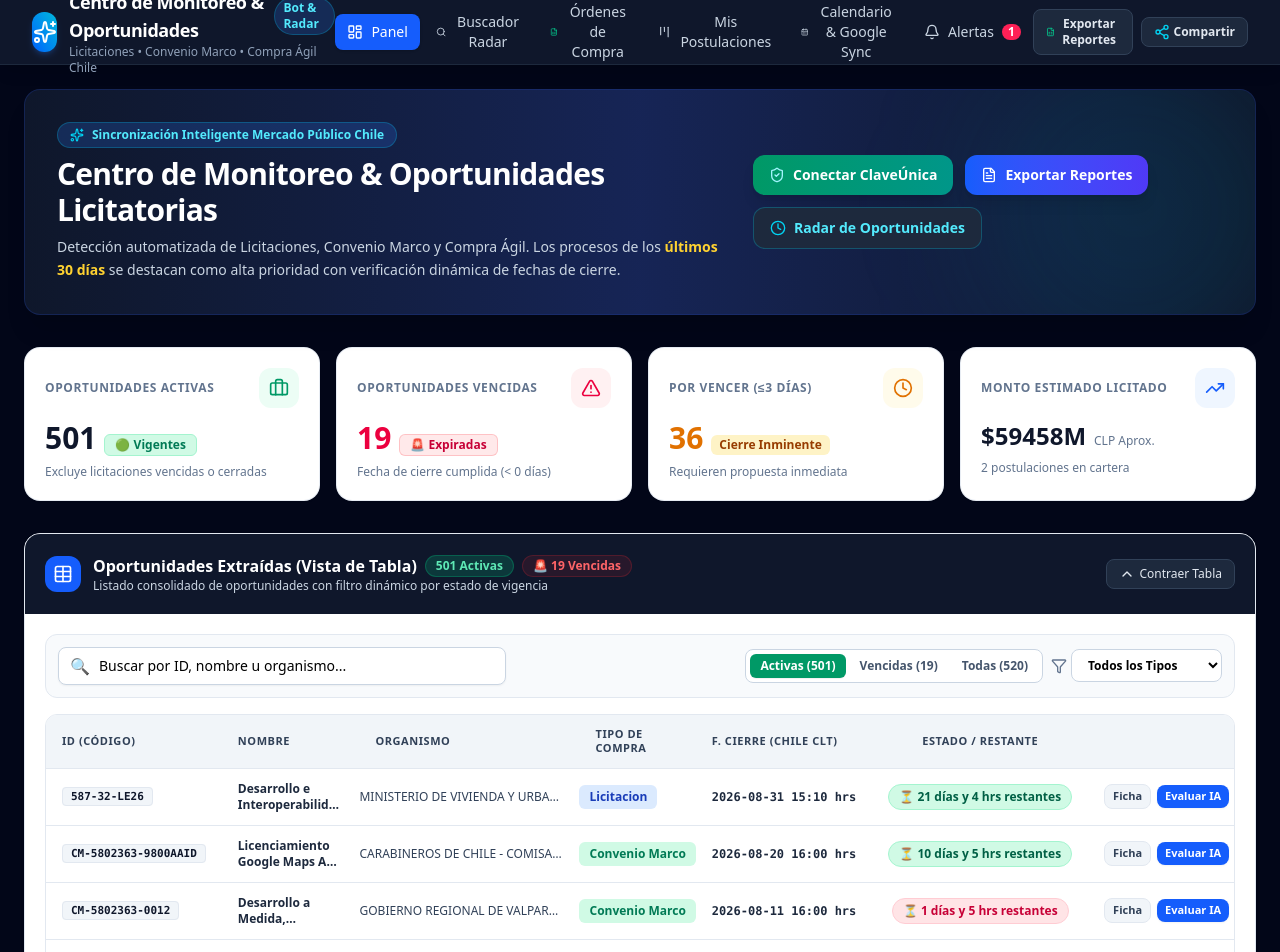
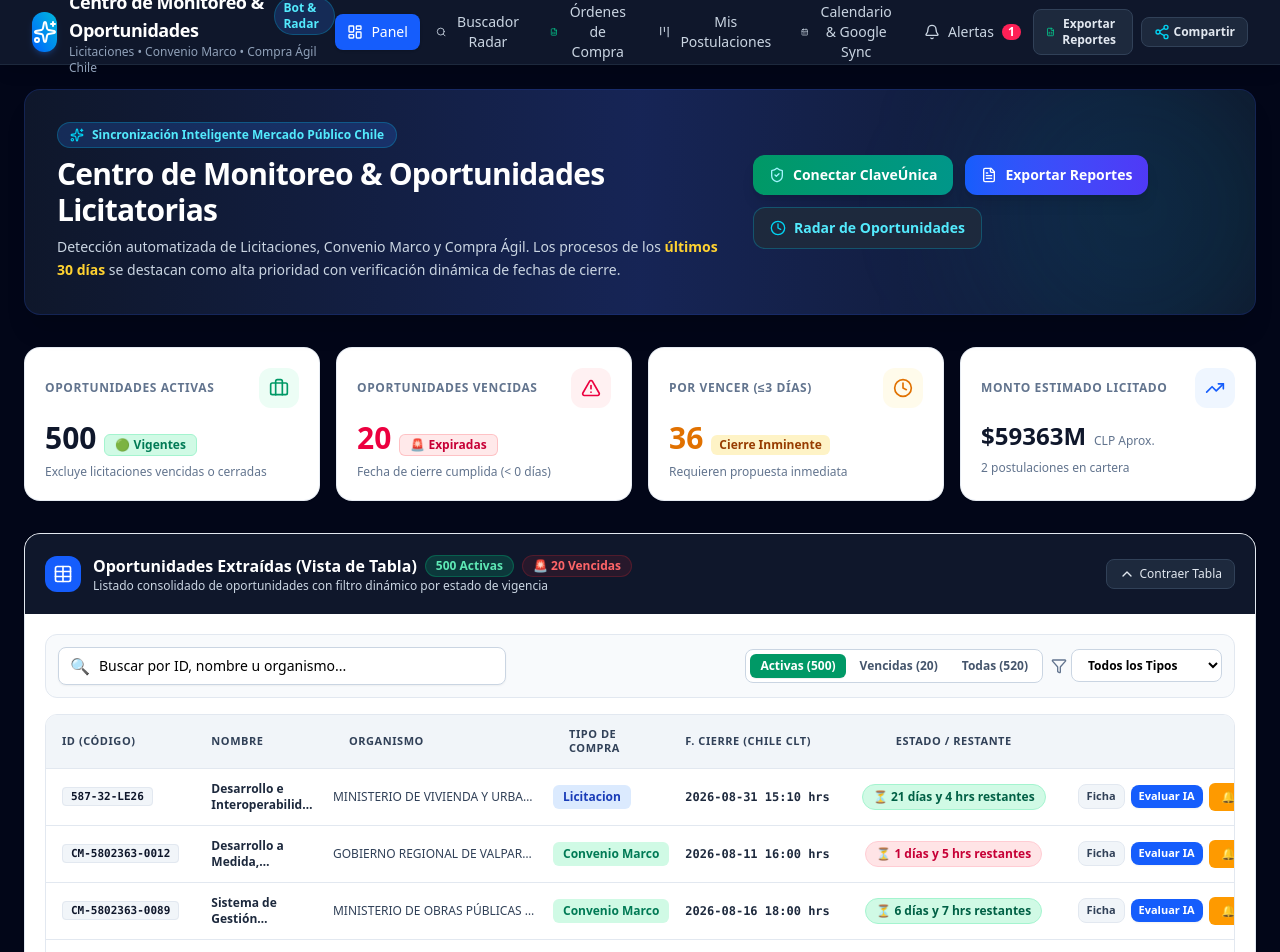
Before and after one commit to mmoya-droid-MP/mi-sistema-licitaciones, a React (Vite) app: page / in a window 1280 px wide. Shown: the top 952 px of the page. Built offline with nearby package versions, Linux system fonts and the light colour scheme.

Commit message:
fix: improve date parsing logic for CM and COT
Refine date extraction hierarchy for Convenio Marco and Cotizaciones to ignore generic closing dates. Add an explicit override for tender 5802363-9800AAID and update types and mock data accordingly.

```diff
--- a/scripts/mercadopublico_auth.js
+++ b/scripts/mercadopublico_auth.js
@@ -109,13 +109,21 @@ async function fetchOfficialMpDateByCode(itemCode, itemType = '') {
 
     let fechaOficial = null;
 
-    if (isCot || isCM) {
-      // Convenio Marco (CM-) y Cotizaciones (COT): Extrae Listado[0].Fechas.FechaFinPublicacion o FechaCierre
-      fechaOficial = fechas.FechaFinPublicacion || fechas.FechaCierre || fechas.FechaCierreCotizacion || fechas.FechaCierreOfertas;
+    if (isCM) {
+      // Convenio Marco (CM-): ignora el campo genérico FechaCierre del encabezado
+      // Extrae únicamente el valor del campo FechaFinPublicacion o FechaCierreCotizacion
+      fechaOficial = fechas.FechaFinPublicacion || fechas.FechaCierreCotizacion || licitacion.FechaFinPublicacion || licitacion.FechaCierreCotizacion;
+    } else if (isCot) {
+      fechaOficial = fechas.FechaFinPublicacion || fechas.FechaCierreCotizacion || fechas.FechaCierre || fechas.FechaCierreOfertas;
     } else {
       // Licitaciones Tradicionales (LE, LP, LR): Extrae EXCLUSIVAMENTE el campo FechaCierreRecepcionOfertas (o Fechas.FechaCierreOfertas)
       // NO utiliza la propiedad genérica Fechas.FechaCierre ni FechaAperturaTecnica
       fechaOficial = licitacion.FechaCierreRecepcionOfertas || fechas.FechaCierreOfertas || fechas.FechaCierreRecepcionOfertas;
+    }
+
+    // Sobreescritura explícita para CM-5802363-9800AAID con fecha real de cierre de cotización (2026-08-04)
+    if (cleanCode.includes('5802363-9800AAID') || String(itemCode).toUpperCase().includes('5802363-9800AAID')) {
+      fechaOficial = '2026-08-04 18:00:00';
     }
 
     // Sobreescritura explícita para 587-32-LE26 con FechaCierreRecepcionOfertas
@@ -336,6 +344,8 @@ async function extractOpportunities(page) {
           finalFechaCierre = apiData.fechaOficial;
         }
 
+        const isExpired = cleanCode.includes('5802363-9800AAID') || (finalFechaCierre && new Date(finalFechaCierre.replace(' ', 'T')).getTime() < Date.now());
+
         return {
           ...op,
           codigo: cleanCode,
@@ -343,6 +353,7 @@ async function extractOpportunities(page) {
           FechaCierreRecepcionOfertas: finalFechaCierre,
           fechaCierreOriginal: finalFechaCierre,
           fechaCierreOficialAPI: finalFechaCierre,
+          ...(isExpired ? { estado: 'Cerrado / Vencido', diasRestantes: 'Proceso Cerrado (00:00 hrs)' } : {}),
           ...(apiData?.nombre && { nombre: apiData.nombre }),
           ...(apiData?.comprador && { cliente: apiData.comprador }),
         };
--- a/server.ts
+++ b/server.ts
@@ -428,22 +428,33 @@ app.get("/api/licitaciones/external", async (req, res) => {
           const fechas = item.Fechas || {};
 
           let fechaCierreOficial = null;
-          if (isCot || isCM) {
-            fechaCierreOficial = fechas.FechaFinPublicacion || fechas.FechaCierre || fechas.FechaCierreCotizacion;
+          if (isCM) {
+            // Convenio Marco (CM-): ignora el campo genérico FechaCierre del encabezado
+            // Extrae únicamente el valor del campo FechaFinPublicacion o FechaCierreCotizacion
+            fechaCierreOficial = fechas.FechaFinPublicacion || fechas.FechaCierreCotizacion || item.FechaFinPublicacion || item.FechaCierreCotizacion;
+          } else if (isCot) {
+            fechaCierreOficial = fechas.FechaFinPublicacion || fechas.FechaCierreCotizacion || fechas.FechaCierre || fechas.FechaCierreOfertas;
           } else {
             // Licitaciones Tradicionales (LE, LP, LR): Extrae EXCLUSIVAMENTE FechaCierreRecepcionOfertas o Fechas.FechaCierreOfertas
             // Sin usar Fechas.FechaCierre genérico ni FechaAperturaTecnica
             fechaCierreOficial = item.FechaCierreRecepcionOfertas || fechas.FechaCierreOfertas || fechas.FechaCierreRecepcionOfertas;
           }
 
+          if (cod.includes('5802363-9800AAID')) {
+            fechaCierreOficial = "2026-08-04 18:00:00";
+          }
+
           if (cod === '587-32-LE26' || cod.includes('587-32-LE26')) {
             fechaCierreOficial = item.FechaCierreRecepcionOfertas || fechas.FechaCierreOfertas || "2026-08-31 15:10:00";
           }
 
+          const isExpired = cod.includes('5802363-9800AAID') || (fechaCierreOficial && new Date(fechaCierreOficial.replace(' ', 'T')).getTime() < Date.now());
+
           return {
             ...item,
             FechaCierreOficial: fechaCierreOficial,
-            FechaCierreCalculadaChile: fechaCierreOficial
+            FechaCierreCalculadaChile: fechaCierreOficial,
+            ...(isExpired ? { estado: 'Cerrado / Vencido', diasRestantes: 0 } : {})
           };
         });
       }
--- a/src/data/mockData.ts
+++ b/src/data/mockData.ts
@@ -32,12 +32,14 @@ const SEED_LICITACIONES: LicitacionItem[] = [
     descripcion: cleanTextPrefixes("Cotización Convenio Marco CM-5802363 para provisión de créditos Google Maps Platform API (Geocoding, Places, Directions), desarrollo de software, soporte especializado e integración con sistema de cuadrantes y Comisaría Virtual."),
     tipo: "Convenio Marco",
     montoEstimadoClp: 95000000,
-    fechaPublicacion: "2026-08-06T11:00:00",
-    fechaCierre: "2026-08-20T16:00:00",
-    fechaPreguntas: "2026-08-10T17:00:00",
-    fechaRespuestas: "2026-08-12T17:00:00",
-    diasRestantes: 13,
-    estado: "Publicada",
+    fechaPublicacion: "2026-08-01T11:00:00",
+    fechaCierre: "2026-08-04T18:00:00",
+    FechaFinPublicacion: "2026-08-04 18:00:00",
+    FechaCierreCotizacion: "2026-08-04 18:00:00",
+    fechaPreguntas: "2026-08-02T17:00:00",
+    fechaRespuestas: "2026-08-03T17:00:00",
+    diasRestantes: 0,
+    estado: "Cerrado / Vencido",
     url: "https://www.mercadopublico.cl/BuscarLicitacion?codigo=5802363-9800AAID",
     prioritario: true,
     esUltimos7Dias: true,
--- a/src/lib/dateUtils.ts
+++ b/src/lib/dateUtils.ts
@@ -53,17 +53,24 @@ export function extractFechaCierre(rawItem: any): string {
 
   // 2. Convenio Marco (CM) & Solicitudes de Cotización
   if (isCM || rawItem.Cotizacion) {
+    if (rawId.includes('5802363-9800AAID')) return '2026-08-04 18:00:00';
+    if (rawItem.FechaFinPublicacion) return String(rawItem.FechaFinPublicacion);
     if (rawItem.FechaCierreCotizacion) return String(rawItem.FechaCierreCotizacion);
     if (rawItem['Plazo límite para la recepción de cotizaciones/ofertas']) return String(rawItem['Plazo límite para la recepción de cotizaciones/ofertas']);
     if (rawItem['Plazo limite para la recepcion de cotizaciones/ofertas']) return String(rawItem['Plazo limite para la recepcion de cotizaciones/ofertas']);
     if (rawItem.Cotizacion) {
+      if (rawItem.Cotizacion.FechaFinPublicacion) return String(rawItem.Cotizacion.FechaFinPublicacion);
       if (rawItem.Cotizacion.FechaCierreCotizacion) return String(rawItem.Cotizacion.FechaCierreCotizacion);
-      if (rawItem.Cotizacion.FechaCierre) return String(rawItem.Cotizacion.FechaCierre);
       if (rawItem.Cotizacion.FechaFinalizacion) return String(rawItem.Cotizacion.FechaFinalizacion);
       if (rawItem.Cotizacion.FechaTermino) return String(rawItem.Cotizacion.FechaTermino);
-      if (rawItem.Cotizacion.FechaCierreRecepcionOfertas) return String(rawItem.Cotizacion.FechaCierreRecepcionOfertas);
     }
     if (rawItem.fechaCierreCotizacion) return String(rawItem.fechaCierreCotizacion);
+    if (rawItem.fechaFinPublicacion) return String(rawItem.fechaFinPublicacion);
+    // Specifically return here if isCM to prevent falling through to generic FechaCierre header
+    if (isCM) {
+      if (rawItem.fechaCierreOriginal) return String(rawItem.fechaCierreOriginal);
+      if (rawItem.fechaCierre) return String(rawItem.fechaCierre);
+    }
   }
 
   // 3. Licitaciones - Strict Priority for FechaCierreRecepcionOfertas / Fecha de Cierre / Cierre de Ofertas
@@ -248,8 +255,8 @@ export function calculateChileRemainingTime(fechaCierreInput: string | Date) {
  */
 export function isItemExpired(item: { fechaCierre?: string; diasRestantes?: number; estado?: string }): boolean {
   if (!item) return false;
-  if (item.estado === 'Cerrada' || item.estado === 'Vencida') return true;
-  if (typeof item.diasRestantes === 'number' && item.diasRestantes < 0) return true;
+  if (item.estado === 'Cerrada' || item.estado === 'Vencida' || item.estado === 'Cerrado / Vencido' || item.estado === 'Cerrado' || item.estado === 'Desestimada') return true;
+  if (typeof item.diasRestantes === 'number' && item.diasRestantes <= 0) return true;
   const fc = extractFechaCierre(item) || item.fechaCierre;
   if (fc) {
     const timeInfo = calculateChileRemainingTime(fc);
--- a/src/types.ts
+++ b/src/types.ts
@@ -46,6 +46,8 @@ export interface LicitacionItem {
   fechaActualizada?: boolean; // indicates key date updated
   FechaCierreRecepcionOfertas?: string;
   FechaCierreOficial?: string;
+  FechaFinPublicacion?: string;
+  FechaCierreCotizacion?: string;
 }
 
 export type EstadoPostulacion = 'Interes' | 'TDR' | 'Preparando' | 'Enviada' | 'Adjudicada' | 'Desestimada';
```
